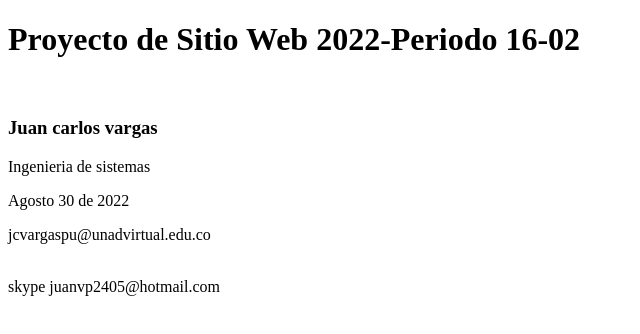
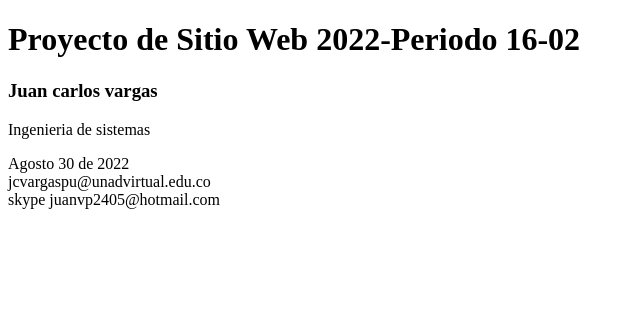
Before and after one commit to V4rg4s2405/DSW-JUANVARGAS, a plain HTML site: page index.html in a window 1280 px wide. Shown: the whole page, without its empty margins (0-640 px from the left). Drawn offline with Linux system fonts and the light colour scheme.

Commit message:
FeedBack
Actualizacion Feedback

```diff
--- a/index.html
+++ b/index.html
@@ -7,11 +7,13 @@
     <title>Document</title>
 </head>
 <body>
-    <h1>Proyecto de Sitio Web 2022-Periodo 16-02<br><br></h1>
+    <h1>Proyecto de Sitio Web 2022-Periodo 16-02</h1>
     <h3>Juan carlos vargas</h3>
     </h3>Ingenieria de sistemas</h3>
-    </h3><p>Agosto 30 de 2022<p></h3>
-    <p>jcvargaspu@unadvirtual.edu.co </p>
-    <br>skype juanvp2405@hotmail.com<br>
+    <p>Agosto 30 de 2022 <br>
+         jcvargaspu@unadvirtual.edu.co <br>
+         skype juanvp2405@hotmail.com
+
+     <p>
 </body>
 </html>
```
